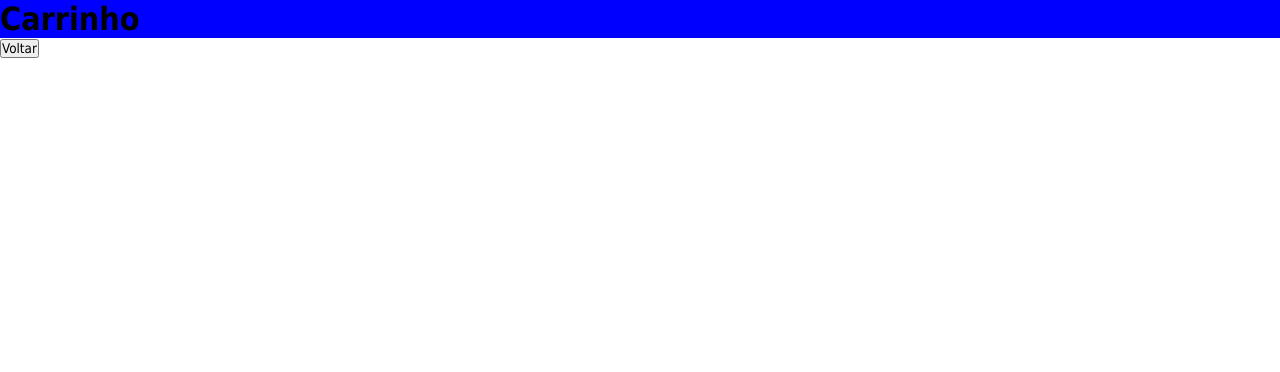
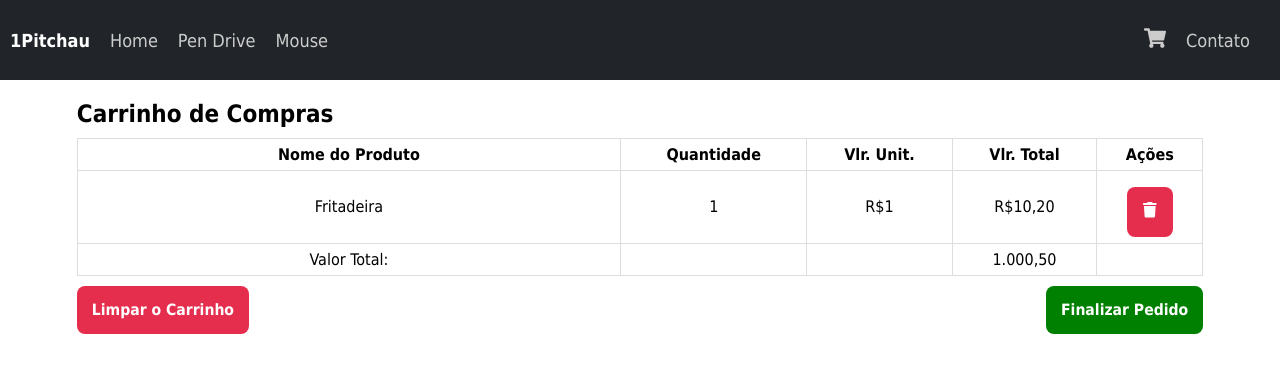
Before and after one commit to RaphaelPitol/1pitchau, a React (Vite) app: page /carrinho in a window 1280 px wide. Shown: the top 372 px of the page. Built offline with nearby package versions, Linux system fonts and the light colour scheme; data requests are answered from the project's data file.

Commit message:
Ajustando o card e criando funcionalidade para salvar no carrinho

```diff
--- a/package.json
+++ b/package.json
@@ -4,7 +4,7 @@
   "version": "0.0.0",
   "type": "module",
   "scripts": {
-    "dev": "vite --port 3001",
+    "start": "vite --port 3001",
     "build": "tsc && vite build",
     "lint": "eslint . --ext ts,tsx --report-unused-disable-directives --max-warnings 0",
     "preview": "vite preview",
--- a/src/components/Card/index.tsx
+++ b/src/components/Card/index.tsx
@@ -25,11 +25,6 @@ export const Card = (props: Produto) => {
   const{id, nome, img, preco_promo, preco} = props;
   const navigate = useNavigate()
 
-  function modal(p : any){
-   navigate('product/'+p)
-  }
-
-
   return (
     <>
 
@@ -38,7 +33,7 @@ export const Card = (props: Produto) => {
         <Title>{nome}</Title>
         <TitlePreco>{formtateValor.format(preco)}</TitlePreco>
         <TitlePromo>{formtateValor.format(preco_promo)}</TitlePromo>
-        <Button onClick={()=>{modal(id)}}>
+        <Button onClick={()=>{navigate('product/'+id)}}>
           <TextButton>Detalhes</TextButton>
         </Button>
 
--- a/src/components/Menu/index.tsx
+++ b/src/components/Menu/index.tsx
@@ -77,7 +77,9 @@ export const Menu = () => {
             <NavbarLinkExtended to="/carrinho">
               <FaShoppingCart size={22} />
             </NavbarLinkExtended>
-            <NavbarLinkExtended to="/contato">Contato</NavbarLinkExtended>
+            <NavbarLinkExtended to="/contato">
+              Contato
+            </NavbarLinkExtended>
           </RightContainer>
         </NavbarInnerContainer>
 
--- a/src/pages/Carrinho/index.tsx
+++ b/src/pages/Carrinho/index.tsx
@@ -1,17 +1,87 @@
 import { useNavigate } from "react-router-dom";
+import { Menu } from "../../components/Menu";
+import { Button, TBTr, THTh, THtr, Table, Td, TextButton } from "./styles";
+import { FaTrash } from "react-icons/fa6";
 
 export const Carrinho = () => {
+  const navigate = useNavigate();
 
-  const navigate = useNavigate()
-
-  function voltar (){
-    navigate("/")
-  }
   return (
     <>
-      <h1 style={{background: 'blue'}}>Carrinho</h1>
-      <button onClick={voltar}>Voltar</button>
+      <Menu />
+      <div
+        style={{
+          paddingLeft: "6%",
+          paddingRight: "6%",
+          marginTop: 20,
+          marginBottom: 40,
+        }}
+      >
+        <h2>Carrinho de Compras</h2>
+        <Table>
+          <thead>
+            <THtr>
+              <THTh
+              style={{
+                minWidth: 300
+              }}
+              >Nome do Produto</THTh>
+              <THTh>Quantidade</THTh>
+              <THTh>Vlr. Unit.</THTh>
+              <THTh>Vlr. Total</THTh>
+              <THTh>Ações</THTh>
+            </THtr>
+          </thead>
+          <tbody>
+            <TBTr>
+              <Td>Fritadeira</Td>
+              <Td>1</Td>
+              <Td>R$1</Td>
+              <Td>R$10,20</Td>
+              <Td>
+                <Button
+                type="button"
+                >
+                  <TextButton>
+                    <FaTrash/>
+                  </TextButton>
+                </Button>
 
+              </Td>
+            </TBTr>
+          </tbody>
+          <tfoot>
+            <TBTr>
+              <Td>Valor Total:</Td>
+              <Td></Td>
+              <Td></Td>
+              <Td>1.000,50</Td>
+              <Td></Td>
+            </TBTr>
+          </tfoot>
+        </Table>
+
+        <div
+        style={{
+          display: 'flex',
+          justifyContent: 'space-between'
+        }}
+        >
+          <Button
+          type="button"
+          >
+            <TextButton>Limpar o Carrinho</TextButton>
+          </Button>
+          <Button
+          type="button"
+          bgColor="green"
+          >
+            <TextButton>Finalizar Pedido</TextButton>
+          </Button>
+
+        </div>
+
+      </div>
     </>
   );
 };
--- /dev/null
+++ b/src/pages/Carrinho/styles.ts
@@ -0,0 +1,56 @@
+import React from "react";
+import styled from "styled-components";
+
+interface ButtonProps extends React.ButtonHTMLAttributes<HTMLButtonElement> {
+    bgColor?: string;
+}
+
+export const Table = styled.table`
+    border-collapse: collapse;
+    width: 100%;
+    margin-top: 10px;
+`;
+
+export const THtr = styled.tr`
+    padding-top: 12px;
+    padding-bottom: 12px;
+    padding-left: 6px;
+    text-align: center;
+    border: 1px solid #ddd;
+    /* background-color: #04AA6D; */
+    /* color: white; */
+`;
+export const THTh = styled.th`
+    padding: 6px;
+    text-align: center;
+    border: 1px solid #ddd;
+`;
+
+export const Td = styled.td`
+    padding: 6px;
+    text-align: center;
+    border: 1px solid #ddd;
+`;
+export const TBTr = styled.tr`
+    padding: 6px;
+    text-align: center;
+    border: 1px solid #ddd;
+
+    :hover {
+        background-color: #ddd;
+    }
+`;
+
+export const Button = styled.button<ButtonProps>`
+    border: 0;
+    padding: 15px;
+    border-radius: 8px;
+    background-color: ${(props: any) => props.bgColor || `var(--red)`};
+    :hover {
+        filter: brightness(1.3);
+    }
+    margin-top: 10px;
+`;
+export const TextButton = styled.h3`
+    color: var(--white);
+`;
--- a/src/pages/Product/index.tsx
+++ b/src/pages/Product/index.tsx
@@ -17,28 +17,36 @@ const formtateValor = new Intl.NumberFormat('pt-BR',{style:'currency', currency:
 
 export const Product = () => {
   const { id } = useParams();
-  const[dataProduct, setDataProduct] = useState<Produto | null>(null)
+  const[dataProduct, setDataProduct] = useState<Produto>()
 
 
   const imagem =
   "https://raw.githubusercontent.com/profchines/imagens1Pitchau/main/Imagens1Pitchau/";
 
   useEffect(() => {
-    const fetchData = async () => {
-      try {
-        const response = await axios.get(`http://localhost:3000/produtos/${id}`);
-        setDataProduct(response.data);
-      } catch (error) {
-        console.log(error);
-      }
-    };
+    // const fetchData = async () => {
+    //   try {
+    //     const response = await axios.get(`http://localhost:3000/produtos/${id}`);
+    //     setDataProduct(response.data);
+    //   } catch (error) {
+    //     console.log(error);
+    //   }
+    // };
 
-    fetchData();
+    // fetchData();
+    axios.get('http://localhost:3000/produtos?id='+id)
+    .then((response)=>{
+      setDataProduct(response.data[0])
+    })
+    .catch((err)=>{
+      console.log(err)
+    })
   }, [id]);
 
 
 
   return (
+
     <>
       <Menu />
       <div
@@ -49,12 +57,16 @@ export const Product = () => {
           marginBottom: 40,
         }}
       >
-        <>
+          {
+
+      dataProduct ?
+
+      <>
           <h1>Produto</h1>
           <Row>
             <Col4>
               <img
-                src={imagem + dataProduct?.imagemg}
+                src={imagem + dataProduct.imagemg}
                 alt=""
                 style={{
                   width: "100%",
@@ -63,14 +75,14 @@ export const Product = () => {
             </Col4>
 
             <Col6>
-            <h3>{dataProduct?.nome}</h3>
+            <h3>{dataProduct.nome}</h3>
             <p style={{
               textDecoration: 'line-through'
-            }}>R$ {dataProduct && dataProduct.valor ? formtateValor.format(dataProduct.valor) : ''}</p>
+            }}>R$ {formtateValor.format(dataProduct.valor)}</p>
             <p style={{
               fontWeight: 'bold',
               color: 'red'
-            }}>R$ {dataProduct && dataProduct.promo ? formtateValor.format(dataProduct.promo) : ''}</p>
+            }}>R$ {formtateValor.format(dataProduct.promo)}</p>
 
             <form action="">
               <Input
@@ -89,6 +101,10 @@ export const Product = () => {
             </Col6>
           </Row>
         </>
+      :
+       <h2>Nenhum Produto encontrado!</h2>
+    }
+
       </div>
     </>
   );
```
